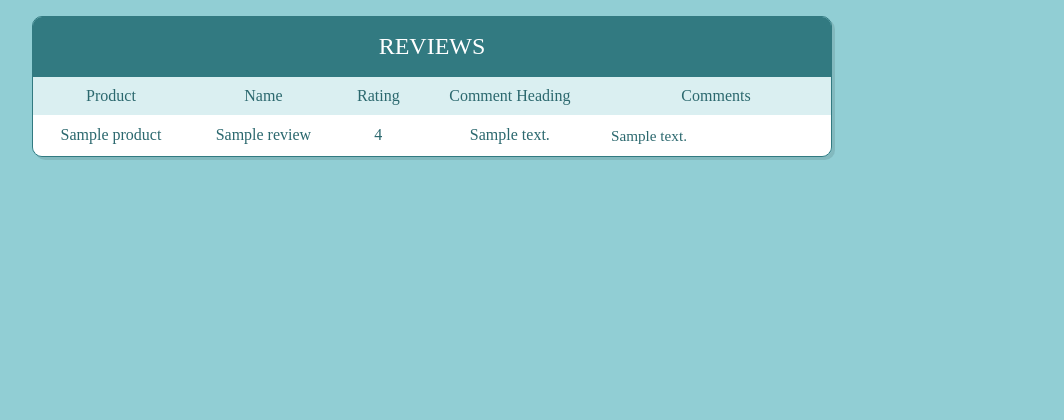
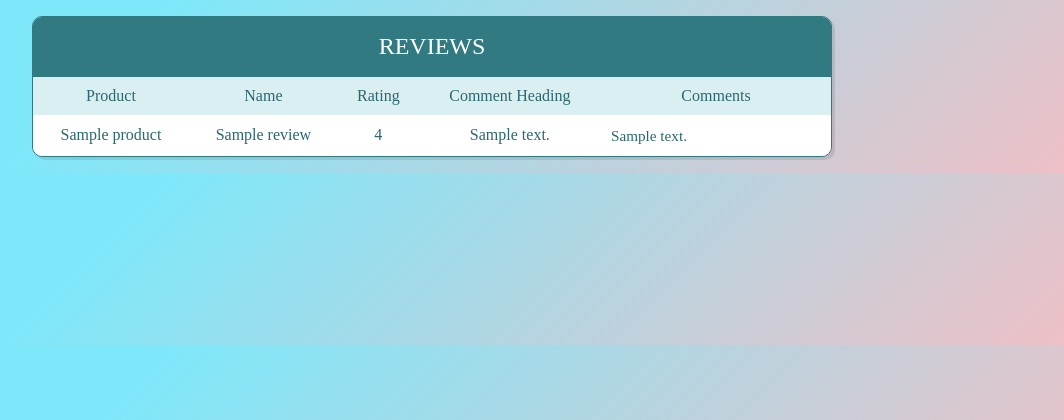
Before and after one commit to SahilChachra/ReviewScrapper, a Flask app: template templates/results.html in a window 1280 px wide. Shown: the top 420 px of the page, without its empty margins (208-1272 px from the left). Run offline with Flask 2, Linux system fonts and the light colour scheme; the template is opened without the code that fills it: most values are stand-ins (such as "Sample title", 1, 10 or a date in 2020); some libraries are stand-ins or nearby versions.

Commit message:
Updated Css file

```diff
--- a/static/css/style.css
+++ b/static/css/style.css
@@ -1,5 +1,6 @@
 body {
-  background-color: #91ced4;
+  background-color: #eec0c6;
+  background-image: linear-gradient(315deg, #eec0c6 0%, #7ee8fa 74%);
 }
 body * {
   box-sizing: border-box;
```
